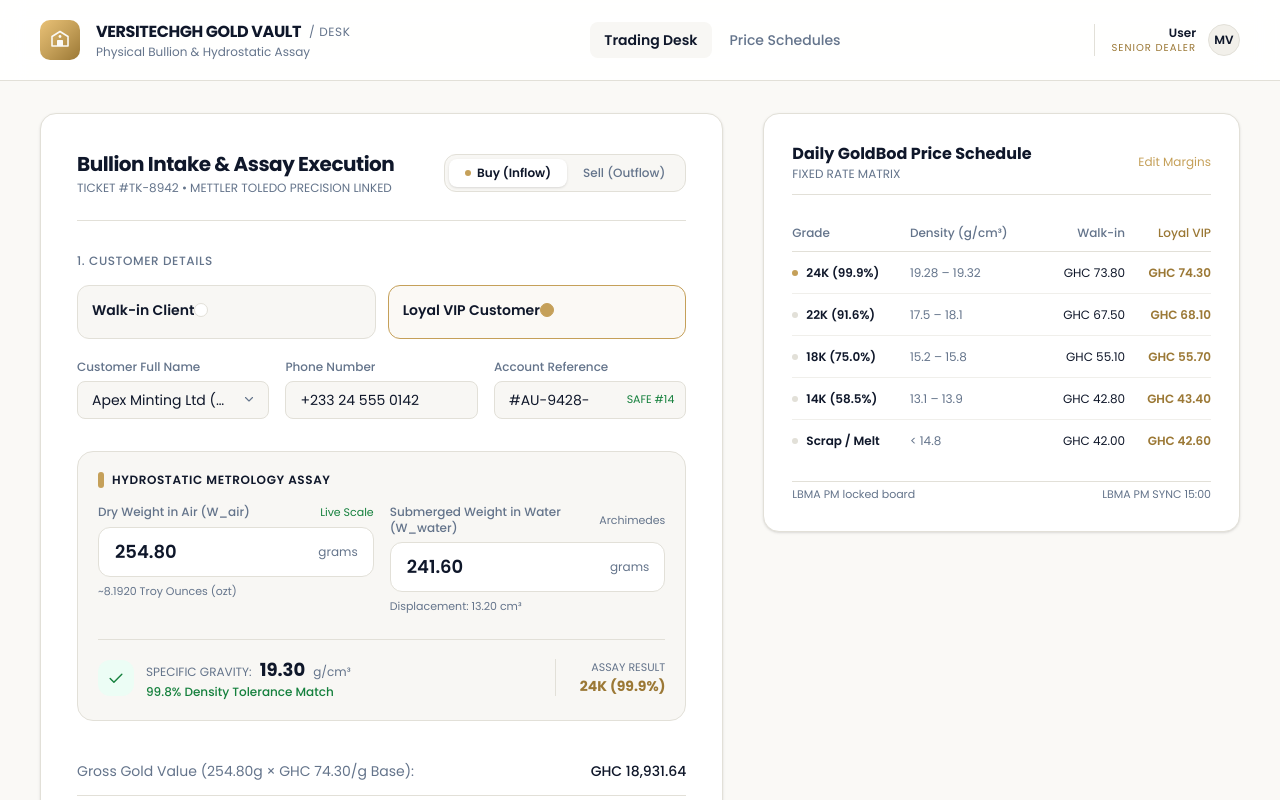
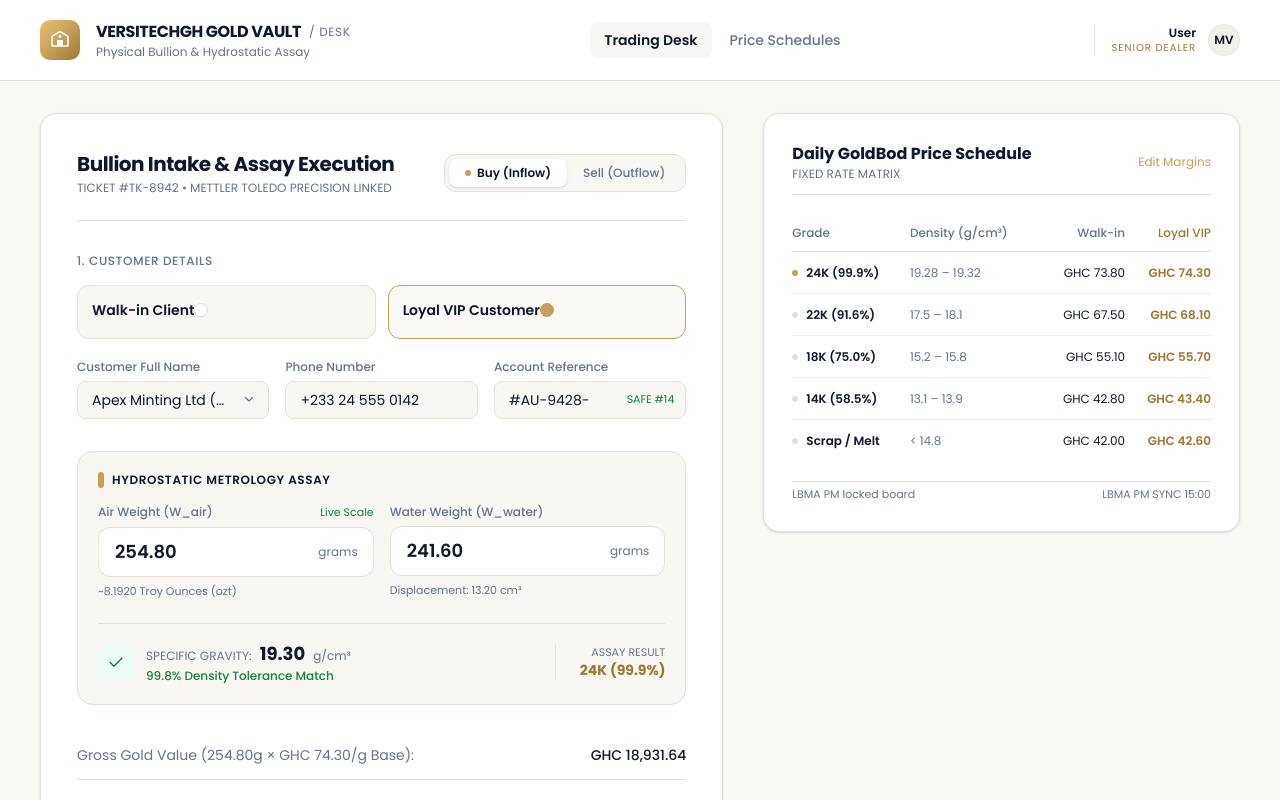
Before and after one commit to alleneben/test-gold-desk, a Next.js app: page / in a window 1280 px wide. Shown: the top 800 px of the page. Built offline with nearby package versions, Linux system fonts and the light colour scheme.

Commit message:
:update name

```diff
--- a/src/components/screens/trading-desk.tsx
+++ b/src/components/screens/trading-desk.tsx
@@ -418,7 +418,7 @@
               <div className="flex flex-col gap-1.5">
                 <div className="flex items-center justify-between">
                   <label htmlFor="input-wair" className="text-xs font-medium text-on-surface-variant">
-                    Dry Weight in Air (W_air)
+                    Air Weight (W_air)
                   </label>
                   <span className="font-mono text-[11px] text-tertiary">Live Scale</span>
                 </div>
@@ -444,9 +444,9 @@
               <div className="flex flex-col gap-1.5">
                 <div className="flex items-center justify-between">
                   <label htmlFor="input-wwater" className="text-xs font-medium text-on-surface-variant">
-                    Submerged Weight in Water (W_water)
+                    Water Weight (W_water)
                   </label>
-                  <span className="font-mono text-[11px] text-on-surface-variant">Archimedes</span>
+                  {/* <span className="font-mono text-[11px] text-on-surface-variant">Archimedes</span> */}
                 </div>
                 <div className="relative flex items-center">
                   <input
```
